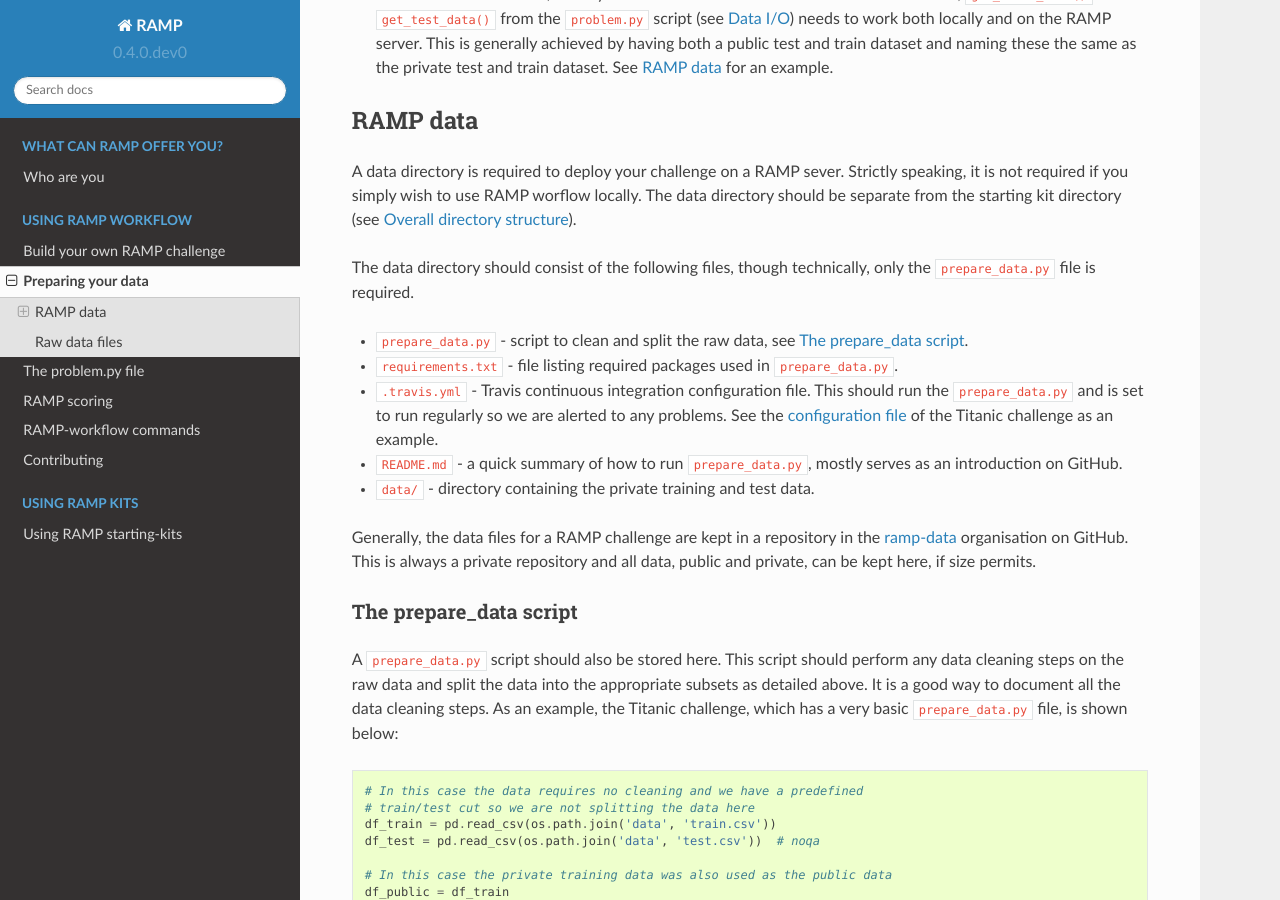
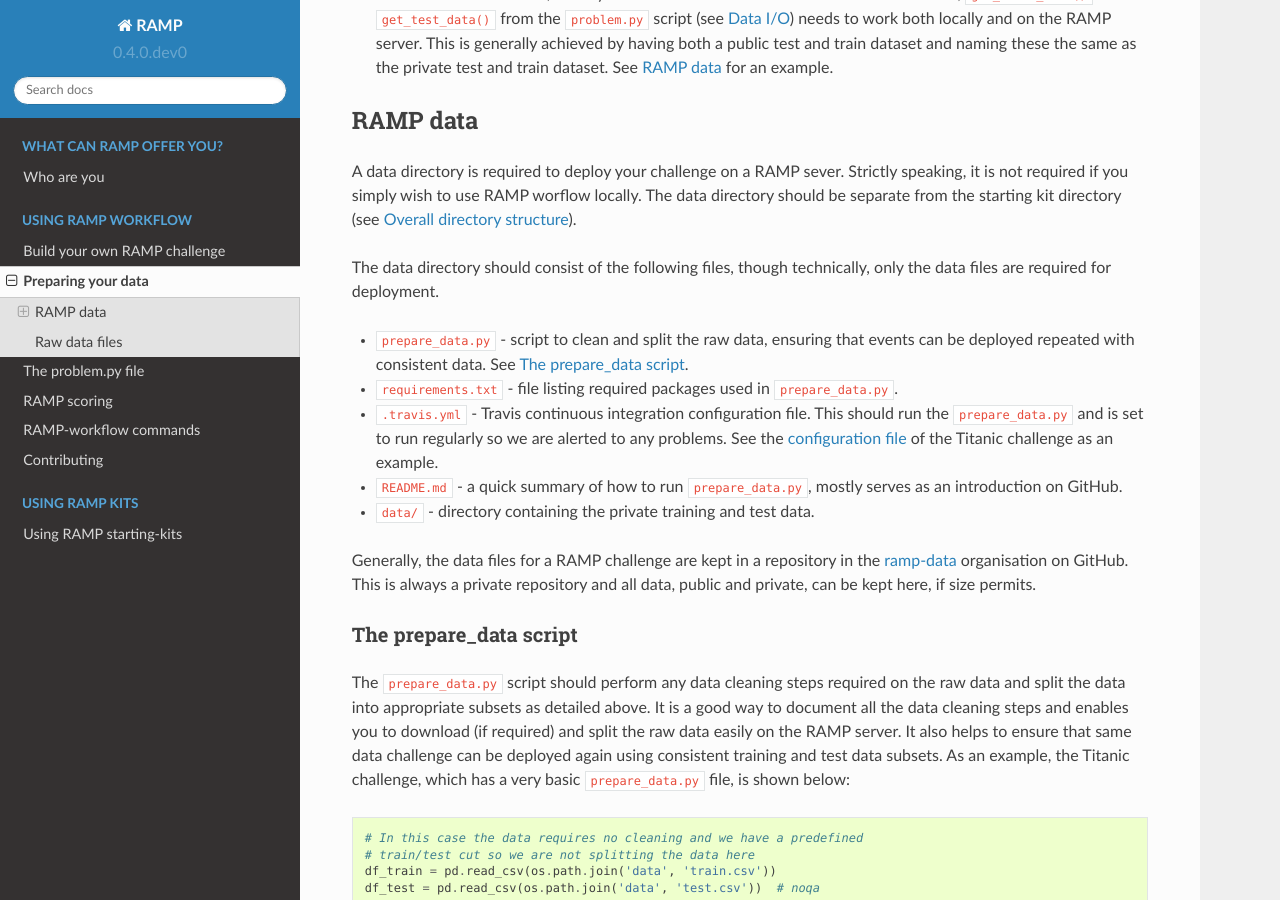
Before and after one commit to paris-saclay-cds/ramp-workflow, a Sphinx documentation site: the page built from doc/data.rst, in a window 1280 px wide and 900 px high, scrolled down 394 px. Built offline with Sphinx 7.4.7 and the Read the Docs theme 2.0.0, drawn with Linux system fonts in a browser that asks for light colours; formulas are drawn with MathJax 3; the version number is read from the project's files by our own code.

Commit message:
clarify prepare data

```diff
--- a/doc/data.rst
+++ b/doc/data.rst
@@ -34,9 +34,10 @@ locally. The data directory should be separate from the starting kit directory
 (see :ref:`directory-structure`).
 
 The data directory should consist of the following files, though technically,
-only the ``prepare_data.py`` file is required.
+only the data files are required for deployment.
 
-* ``prepare_data.py`` - script to clean and split the raw data, see
+* ``prepare_data.py`` - script to clean and split the raw data, ensuring that
+  events can be deployed repeated with consistent data. See
   :ref:`prepare_data_script`.
 * ``requirements.txt`` - file listing required packages used in
   ``prepare_data.py``.
@@ -59,11 +60,13 @@ here, if size permits.
 The prepare_data script
 ***********************
 
-A ``prepare_data.py`` script should also be stored here. This script should
-perform any data cleaning steps on the raw data and split the data into
-the appropriate subsets as detailed above. It is a good way to document all
-the data cleaning steps. As an example, the Titanic challenge, which has
-a very basic ``prepare_data.py`` file, is shown below::
+The ``prepare_data.py`` script should perform any data cleaning steps required
+on the raw data and split the data into appropriate subsets as detailed above.
+It is a good way to document all the data cleaning steps and enables you to
+download (if required) and split the raw data easily on the RAMP server. It
+also helps to ensure that same data challenge can be deployed again using
+consistent training and test data subsets. As an example, the Titanic
+challenge, which has a very basic ``prepare_data.py`` file, is shown below::
 
     # In this case the data requires no cleaning and we have a predefined
     # train/test cut so we are not splitting the data here
```
